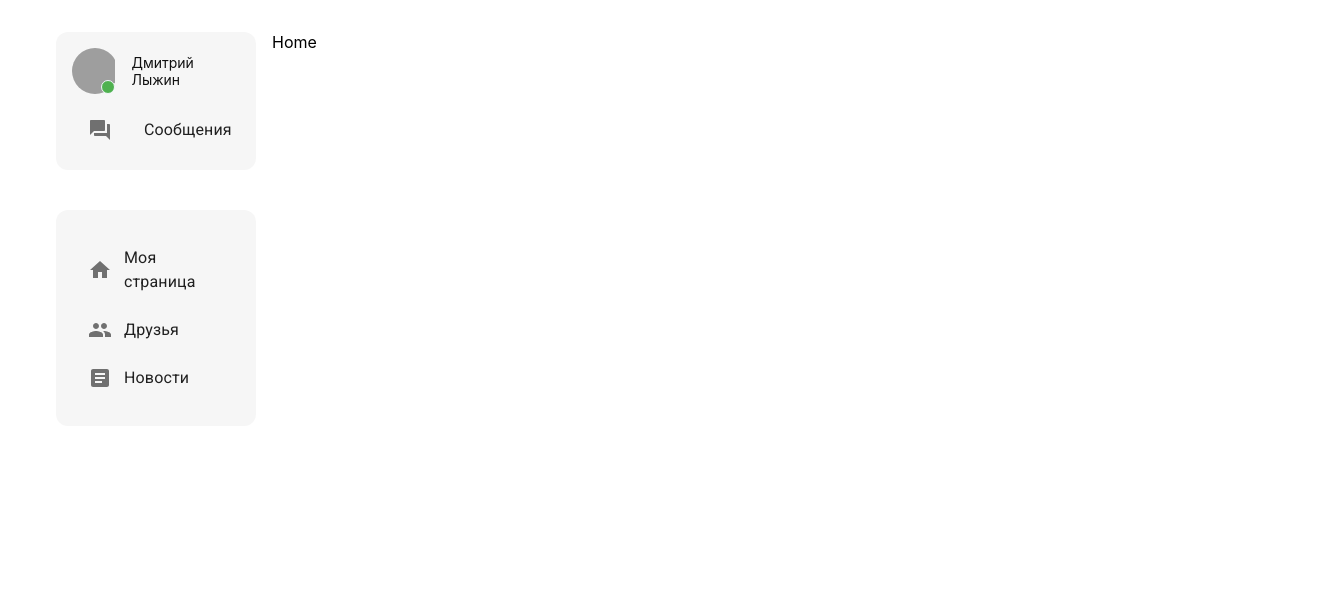
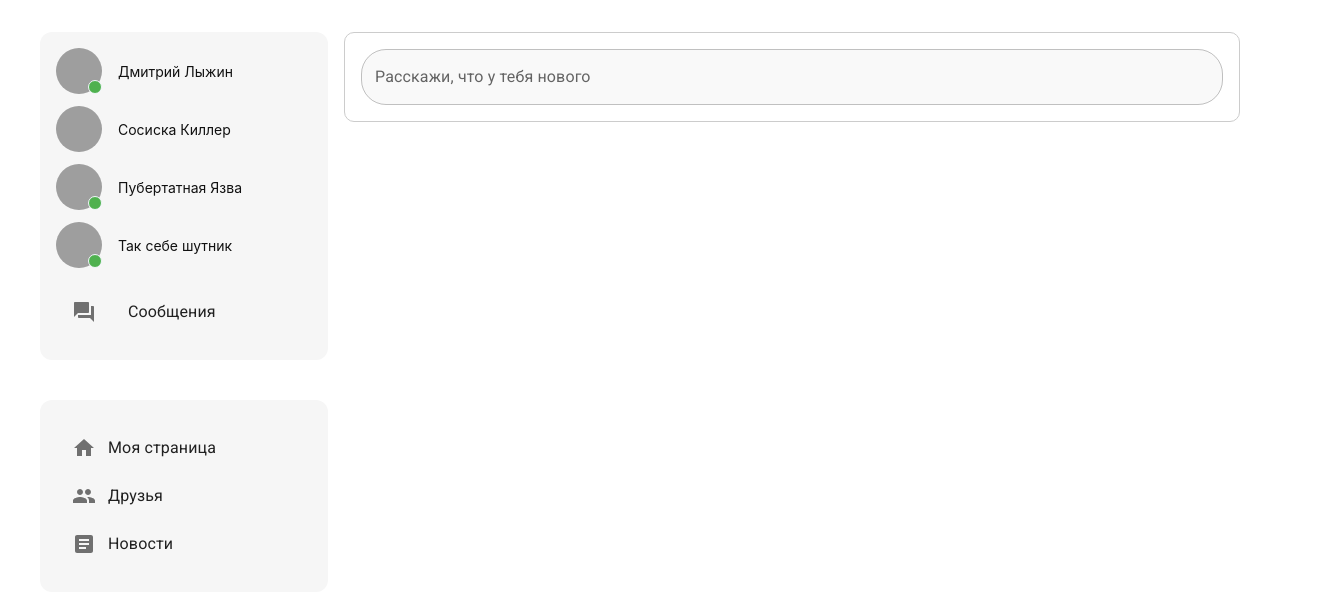
Before and after one commit to TeryaevAndrey/vk-copy, a React (Create React App) app: page / in a window 1280 px wide. Shown: the top 592 px of the page, 1336 px wide, since content can reach past the window. Built offline with nearby package versions, Linux system fonts and the light colour scheme; grey boxes are pictures that could not be loaded.

Commit message:
add-main-type

```diff
--- a/src/components/layout/Layout.tsx
+++ b/src/components/layout/Layout.tsx
@@ -11,11 +11,11 @@ const Layout: FC<ILayout> = ({ children }) => {
   return (
     <>
       <Header />
-      <Grid container spacing={2} marginX={5} marginTop={2}>
-        <Grid item md={2}>
+      <Grid container spacing={2} paddingX={5} marginTop={2}>
+        <Grid item md={3}>
           <Sidebar />
         </Grid>
-        <Grid item md={10}>
+        <Grid item md={9}>
           {children}
         </Grid>
       </Grid>
--- a/src/components/layout/Sidebar/UserItems.tsx
+++ b/src/components/layout/Sidebar/UserItems.tsx
@@ -1,10 +1,51 @@
 import React, { FC } from "react";
 import { Link, useNavigate } from "react-router-dom";
-import { Card, Avatar, Box, List, ListItem, ListItemIcon, ListItemButton, ListItemText } from "@mui/material";
-import {QuestionAnswer} from "@mui/icons-material";
+import {
+  Card,
+  Avatar,
+  Box,
+  List,
+  ListItem,
+  ListItemIcon,
+  ListItemButton,
+  ListItemText,
+} from "@mui/material";
+import { QuestionAnswer } from "@mui/icons-material";
+import { IUser } from "../../../types";
 
 const UserItems: FC = () => {
   const navigate = useNavigate();
+
+  const users:IUser[] = [
+    {
+      _id: "alssdkasa",
+      avatar:
+        "https://e7.pngegg.com/pngimages/831/88/png-clipart-user-profile-computer-icons-user-interface-mystique-miscellaneous-user-interface-design.png",
+      name: "Дмитрий Лыжин",
+      isInNetwork: true,
+    },
+    {
+      _id: "aksdmzcxz",
+      avatar:
+        "https://e7.pngegg.com/pngimages/831/88/png-clipart-user-profile-computer-icons-user-interface-mystique-miscellaneous-user-interface-design.png",
+      name: "Сосиска Киллер",
+      isInNetwork: false,
+    },
+    {
+      _id: "asdasdsad",
+      avatar:
+        "https://e7.pngegg.com/pngimages/831/88/png-clipart-user-profile-computer-icons-user-interface-mystique-miscellaneous-user-interface-design.png",
+      name: "Пубертатная Язва",
+      isInNetwork: true,
+    },
+    {
+      _id: "nskdfsadopawe",
+      avatar:
+        "https://e7.pngegg.com/pngimages/831/88/png-clipart-user-profile-computer-icons-user-interface-mystique-miscellaneous-user-interface-design.png",
+      name: "Так себе шутник",
+      isInNetwork: true,
+    },
+  ];
 
   return (
     <Card
@@ -16,8 +57,10 @@ const UserItems: FC = () => {
         borderRadius: 3,
       }}
     >
+      {users.map((user) => (
         <Link
-        to="/profile"
+          key={user._id}
+          to={`/profile/${user._id}`}
           style={{
             display: "flex",
             alignItems: "center",
@@ -36,10 +79,11 @@ const UserItems: FC = () => {
             }}
           >
             <Avatar
-            src="https://e7.pngegg.com/pngimages/831/88/png-clipart-user-profile-computer-icons-user-interface-mystique-miscellaneous-user-interface-design.png"
+              src={user.avatar}
               alt="user"
-            sx={{width: 46, height: 46, borderRadius: "50%"}}
+              sx={{ width: 46, height: 46, borderRadius: "50%" }}
             />
+            {user.isInNetwork && (
               <Box
               sx={{
                 backgroundColor: "#4FB14F",
@@ -49,12 +93,16 @@ const UserItems: FC = () => {
                 position: "absolute",
                 bottom: 0,
                 right: 0,
-              borderRadius: "50%"
+                borderRadius: "50%",
               }}
             />
+            )}
           </Box>
-        <span style={{ fontSize: "14px" }}>Дмитрий Лыжин</span>
+          <span style={{ fontSize: "14px" }}>{user.name}</span>
         </Link>
+      ))}
+
+      <List>
       <ListItem disablePadding>
         <ListItemButton onClick={() => navigate("/messages")}>
           <ListItemIcon>
@@ -63,6 +111,7 @@ const UserItems: FC = () => {
           <ListItemText primary="Сообщения" />
         </ListItemButton>
       </ListItem>
+      </List>
     </Card>
   );
 };
--- a/src/components/layout/Sidebar/dataMenu.ts
+++ b/src/components/layout/Sidebar/dataMenu.ts
@@ -1,6 +1,7 @@
 import * as Icons from "@mui/icons-material";
+import { IMenuItem } from "../../../types";
 
-export const menu = [
+export const menu: IMenuItem[] = [
   {
     title: "Моя страница",
     link: "/profile",
--- /dev/null
+++ b/src/components/pages/Home/AddPost.tsx
@@ -0,0 +1,34 @@
+import React, { FC } from "react";
+import { Box } from "@mui/system";
+import { TextField } from "@mui/material";
+import { TypeSetState } from "../../../types";
+import {IPost} from "../../../types";
+
+interface IAddPost {
+  setPosts: TypeSetState<IPost[]>
+}
+
+const AddPost: FC<IAddPost> = () => {
+  return (
+    <Box
+      sx={{
+        border: "1px solid #ccc",
+        borderRadius: "10px",
+        padding: 2,
+      }}
+    >
+      <TextField
+        label="Расскажи, что у тебя нового"
+        variant="outlined"
+        InputProps={{
+          sx: {borderRadius: "25px", backgroundColor: "#F9F9F9"}
+        }}
+        sx={{
+          width: "100%"
+        }}
+      />
+    </Box>
+  );
+};
+
+export default AddPost;
--- a/src/components/pages/Home/Home.tsx
+++ b/src/components/pages/Home/Home.tsx
@@ -1,11 +1,12 @@
-import { Button } from '@mui/material';
 import React from 'react';
+import {Box} from "@mui/material";
+import AddPost from './AddPost';
 
 const Home = () => {
   return (
-    <div>
-      Home
-    </div>
+    <Box>
+      <AddPost />
+    </Box>
   );
 };
 
--- /dev/null
+++ b/src/types.ts
@@ -0,0 +1,25 @@
+import { SvgIconTypeMap } from "@mui/material";
+import { OverridableComponent } from "@mui/material/OverridableComponent";
+import {Dispatch, SetStateAction} from "react";
+
+export type TypeSetState<T> = Dispatch<SetStateAction<T>>
+
+export interface IUser {
+  _id: string;
+  avatar: string;
+  name: string;
+  isInNetwork: boolean;
+}
+
+export interface IPost {
+  author: IUser
+  createdAt: string;
+  content: string;
+  images?: string[];
+}
+
+export interface IMenuItem {
+  title: string;
+  link: string;
+  icon: OverridableComponent<SvgIconTypeMap<{}, "svg">> & { muiName: string; }
+}
```
Lines whose indentation alone changed are shown as unchanged.
